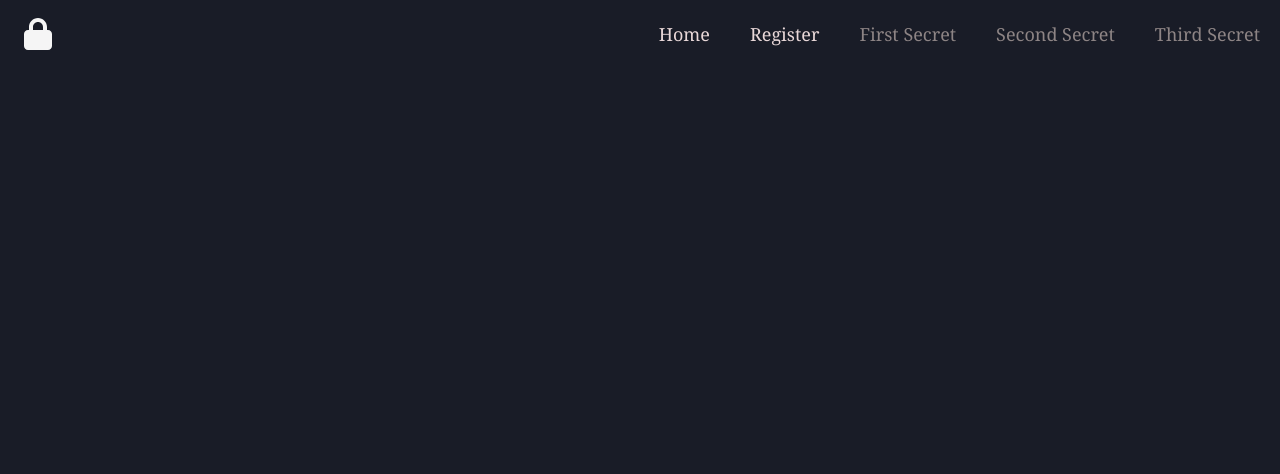
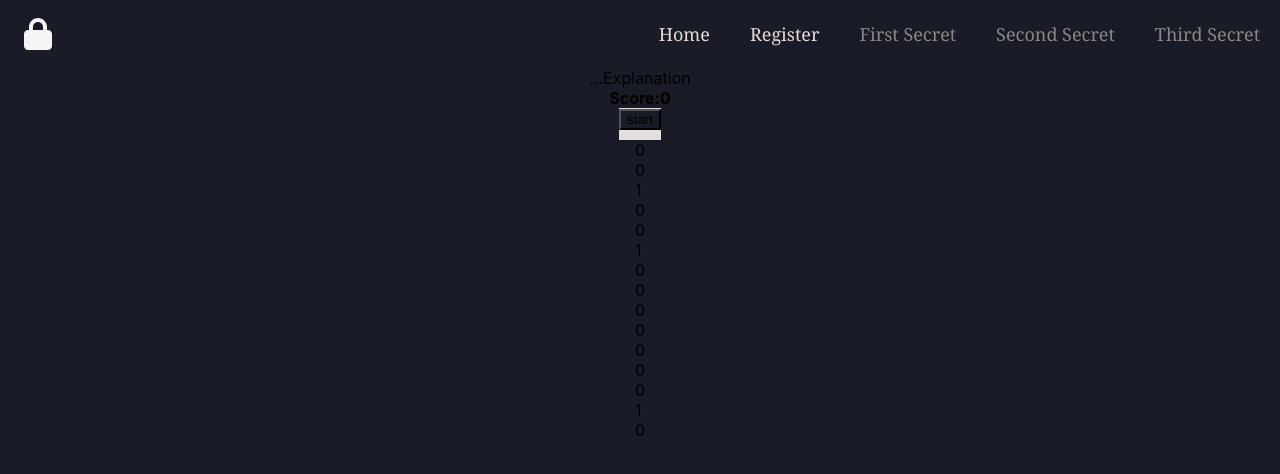
Before and after one commit to Malekkos/Lock-and-Key, a React (Create React App) app in the folder client/: page /secondSecret in a window 1280 px wide. Shown: the top 474 px of the page. Built offline with nearby package versions, Linux system fonts and the light colour scheme.

Commit message:
Added the beginnings for what the page will be, an explanation, a score to be kept, the button to start the game, and the holes you'll have to click to whack the gopher. pretty sure I'll have to change them to inputs, but thats for the future

```diff
--- a/client/src/Components/secondSecret/secondSecret.js
+++ b/client/src/Components/secondSecret/secondSecret.js
@@ -4,7 +4,13 @@ import axios from "axios"
 import { useNavigate } from "react-router-dom"
 function SecondSecret() {
 
+  let lineOne = [0, 0, 1, 0, 0]
+  let lineTwo = [1, 0, 0, 0, 0]
+  let lineThree = [0, 0, 0, 1, 0]
+
   let [message, setMessage] = useState({message: ""})
+  let [score, setScore] = useState(0)
+  let [lines, setLines] = useState([lineOne, lineTwo, lineThree])
   const navigate = useNavigate();
 
   let onclick = (event) => {
@@ -24,10 +30,25 @@ function SecondSecret() {
   return (
     <>
     <div className="gameTwoMain">
-      <div className="gameTwoExplanation"></div>
-      <div className="gameTwoScore"></div>
-      <div className="gameTwoButton"></div>
-      <div className="gameTwoBoard"></div>
+      <div className="gameTwoExplanation">...Explanation</div>
+      <div className="gameTwoScore">
+        <strong>Score:</strong>
+        <b>{score}</b>
+      </div>
+      <div className="gameTwoButton">
+        <input type="button" value="start" />
+      </div>
+      <div className="gameTwoBoard">
+        {lines.map((line) => {
+          console.log("this is the line", line)
+          return (
+          line.map((num) => {
+            return (
+              num == 0 ? <div className="gameTwoHole">{num}</div> : <div className="gameTwoHole gopher">{num}</div>
+          )
+          }))
+        })}
+      </div>
     </div>
     </>
   )
```
